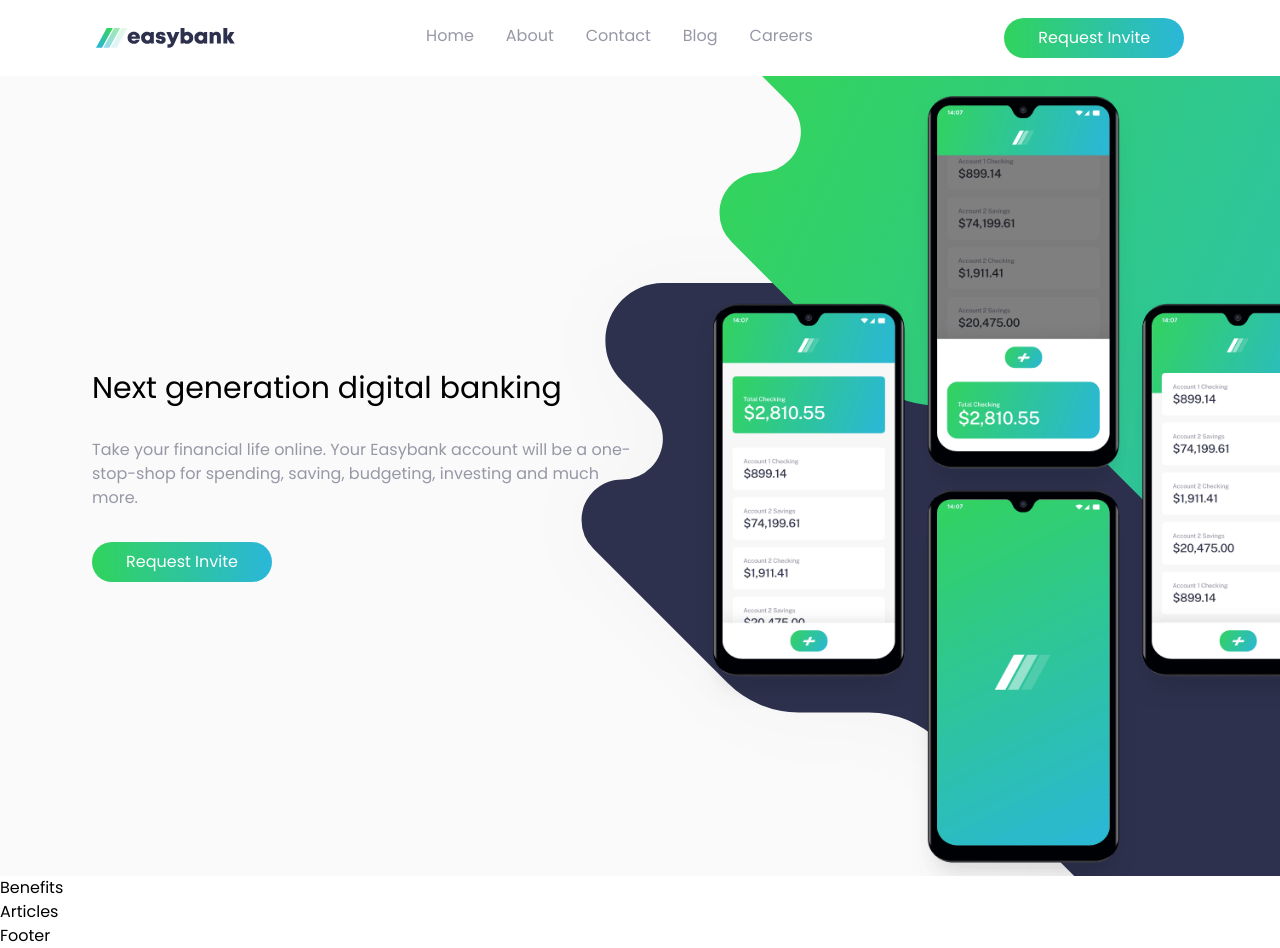
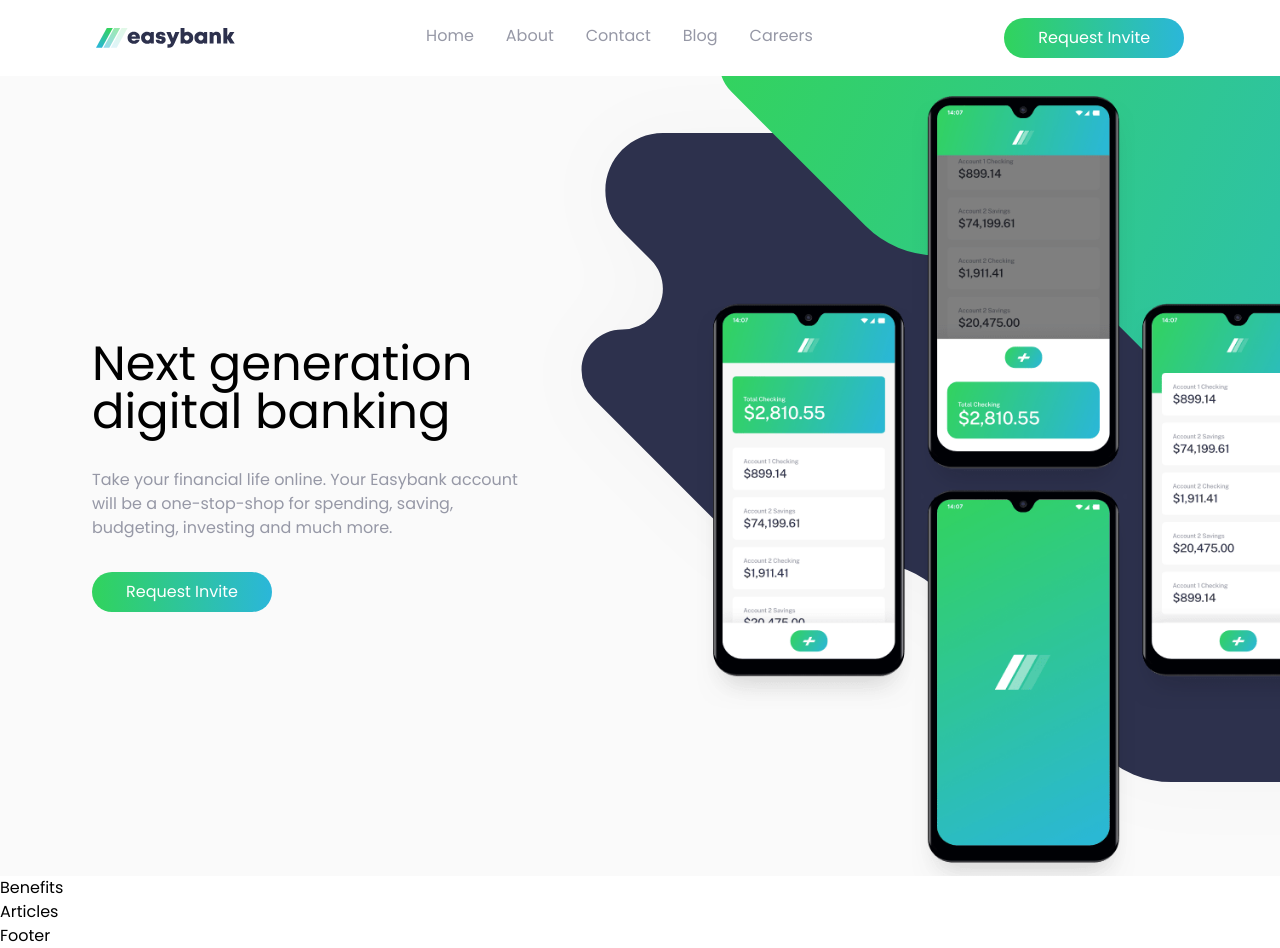
Before and after one commit to TomaszIwanickiGH/easybank-landing-page, a React (Create React App) app: page / in a window 1280 px wide. Built offline with nearby package versions, Linux system fonts and the light colour scheme.

Commit message:
Simple changes

```diff
--- a/src/components/Header.jsx
+++ b/src/components/Header.jsx
@@ -5,12 +5,14 @@
   return (
     <div className="container flex justify-around bg-veryLightGray relative overflow-hidden h-[800px]">
       <div className="flex flex-col justify-center items-center]">
-        <h1 className="text-3xl">Next generation digital banking</h1>
-        <p className="text-grayischBlue my-8 w-[50%]">Take your financial life online. Your Easybank account will be a one-stop-shop for spending, saving, budgeting, investing and much more.</p>
+        <h1 className="text-5xl w-[50%]">
+          Next generation <br /> digital banking
+        </h1>
+        <p className="text-grayischBlue my-8 w-[40%]">Take your financial life online. Your Easybank account will be a one-stop-shop for spending, saving, budgeting, investing and much more.</p>
         <button className="custom-button">Request Invite</button>
       </div>
       <div className="container absolute right-0 top-0">
-        <img className="absolute top-[-100px] right-[-500px]" src={images.bgIntroDesktop} alt="intro" />
+        <img className="absolute top-[-250px] right-[-500px]" src={images.bgIntroDesktop} alt="intro" />
         <img className="absolute top-[20px] right-[-70px] h-[800px]" src={images.imageMockups} alt="" />
       </div>
     </div>
```
